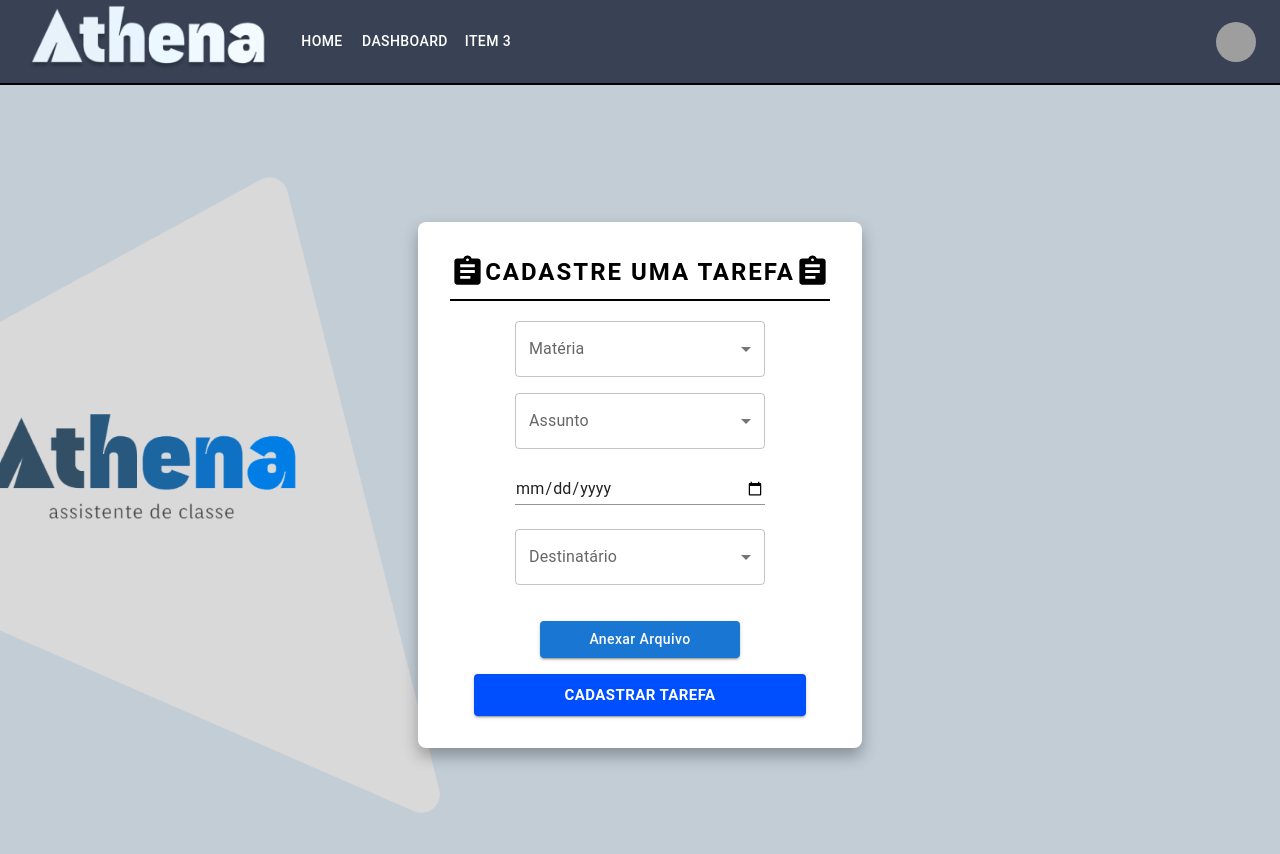
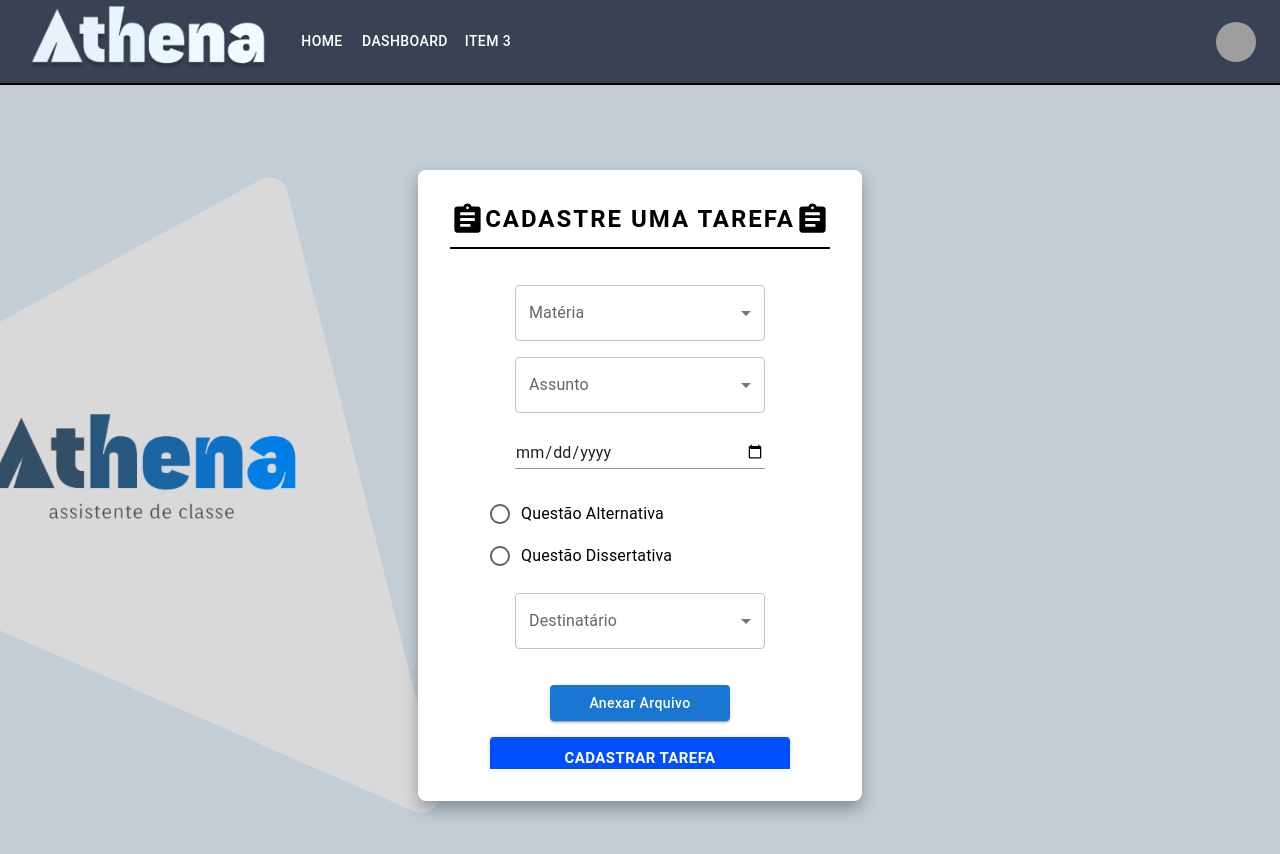
Before and after one commit to tomas-nogueira/front-end-athena-desktop, a React (Create React App) app: page /cadastrotarefas in a window 1280 px wide. Shown: the top 854 px of the page. Built offline with nearby package versions, Linux system fonts and the light colour scheme; grey boxes are pictures that could not be loaded.

Commit message:
Finalização da tela de Cadastro

```diff
--- a/src/Pages/CadastroTarefas.jsx
+++ b/src/Pages/CadastroTarefas.jsx
@@ -1,9 +1,9 @@
-import { Container, Typography, Box, Button,IconButton  } from '@mui/material';
+import { Container, Typography, Box, Button,IconButton, FormControl, FormControlLabel, Radio, RadioGroup, TextField, InputLabel, MenuItem, Select  } from '@mui/material';
 import React, { useState, useRef } from 'react';
 import CadastroBack from '../Photos/Cadastro-back.png';
 import CloseIcon from '@mui/icons-material/Close';
 import Header from '../Components/Header';
-import Select from '../Components/Select';
+import SelectPerson from '../Components/Select';
 import Input from '../Components/Input';
 import AssignmentIcon from '@mui/icons-material/Assignment';
 
@@ -195,6 +195,33 @@
   const [fileName, setFileName] = useState('');
   const [selectedFile, setSelectedFile] = useState(null);
 
+  const [tipoQuestao, setTipoQuestao] = useState('');
+  const [alternativas, setAlternativas] = useState([]);
+  const [respostaCerta, setRespostaCerta] = useState('');
+
+  const handleTipoQuestaoChange = (event) => {
+    setTipoQuestao(event.target.value);
+    if (event.target.value === 'dissertativa') {
+      setAlternativas(['']); // Limpa as alternativas se mudar para dissertativa
+    }
+  };
+
+  const handleAlternativaChange = (index, value) => {
+    const novasAlternativas = [...alternativas];
+    novasAlternativas[index] = value;
+    setAlternativas(novasAlternativas);
+  };
+
+  const adicionarAlternativa = () => {
+    setAlternativas([...alternativas, '']);
+  };
+
+  const handleSubmit = (event) => {
+    event.preventDefault();
+    // Aqui você pode enviar os dados do formulário para a sua API ou fazer o que precisar
+    console.log({ tipoQuestao, alternativas, respostaCerta });
+  };
+
   return (
     <>
       <Header textBar1="Home" textBar2="DashBoard" textBar3="Item 3" />
@@ -234,22 +261,89 @@
             Cadastre uma tarefa
             <AssignmentIcon fontSize='large'/>
           </Typography>
-          <Container maxWidth='xs'>
-            <Box component='form' sx={{display: 'flex', flexDirection: 'column', gap: 2, justifyContent: 'center', alignItems: 'center'}}>
-              <Select
+          <Container maxWidth="xs">
+              <Box
+                component='form'
+                sx={{
+                  display: 'flex',
+                  flexDirection: 'column',
+                  alignItems: 'center',
+                  maxHeight: '500px', // Defina uma altura máxima
+                  overflowY: 'auto', // Permite rolagem
+                  width: '100%',
+                  padding: '1rem',
+                  gap: '1rem'
+                }}
+              >
+              <SelectPerson
                 label="Matéria"
                 menuItems={subjectOptions}
                 value={selectedSubject}
                 onChange={handleSubjectChange}
               />
-              <Select
+              <SelectPerson
                 label="Assunto"
                 menuItems={topicOptions[selectedSubject] || []}
                 value={selectedTopic}
                 onChange={handleTopicChange}
               />
               <Input type='date'/>
-              <Select
+              <RadioGroup value={tipoQuestao} onChange={handleTipoQuestaoChange} row>
+                <FormControlLabel
+                  value="alternativa"
+                  control={<Radio />}
+                  label="Questão Alternativa"
+                />
+                <FormControlLabel
+                  value="dissertativa"
+                  control={<Radio />}
+                  label="Questão Dissertativa"
+                />
+              </RadioGroup>
+              {tipoQuestao === 'alternativa' && (
+        <>
+          <h3>Alternativas:</h3>
+          {alternativas.map((alternativa, index) => (
+            <TextField
+              key={index}
+              label={`Alternativa ${index + 1}`}
+              value={alternativa}
+              onChange={(e) => handleAlternativaChange(index, e.target.value)}
+              fullWidth
+              margin="normal"
+            />
+          ))}
+          <Button onClick={adicionarAlternativa} variant="contained" color="primary">
+            Adicionar Alternativa
+          </Button>
+
+          <FormControl fullWidth margin="normal">
+            <InputLabel>Selecione a Alternativa Certa</InputLabel>
+            <Select
+              value={respostaCerta}
+              onChange={(e) => setRespostaCerta(e.target.value)}
+              label="Selecione a Alternativa Certa"
+          >
+              {alternativas.map((alternativa, index) => (
+                <MenuItem key={index} value={alternativa}>
+                  {alternativa}
+                </MenuItem>
+              ))}
+            </Select>
+          </FormControl>
+        </>
+      )}
+
+      {tipoQuestao === 'dissertativa' && (
+        <TextField
+          label="Resposta"
+          value={respostaCerta}
+          onChange={(e) => setRespostaCerta(e.target.value)}
+          fullWidth
+          margin="normal"
+        />
+      )}
+              <SelectPerson
                 label="Destinatário"
                 menuItems={recipientsOptions}
                 value={selectedRecipients}
```
